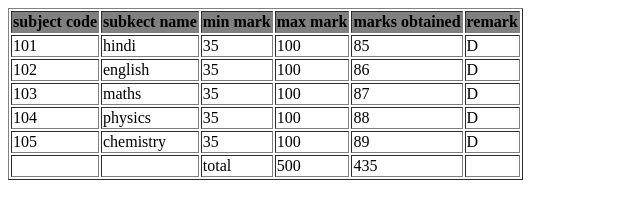
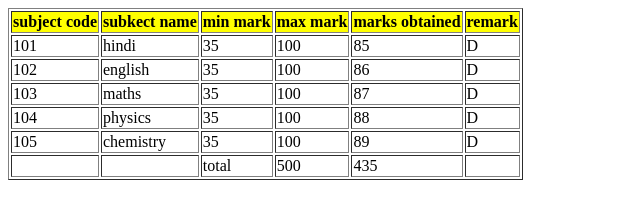
Before and after one commit to avnish-prajapati/HTML, a plain HTML site: page HTML Basic/Table.html in a window 1280 px wide. Shown: the whole page, without its empty margins (0-640 px from the left). Drawn offline with Linux system fonts and the light colour scheme.

Commit message:
Update Table.html

```diff
--- a/HTML Basic/Table.html
+++ b/HTML Basic/Table.html
@@ -9,7 +9,7 @@
 
 <body>
     <table border="1" >
-        <thead bgcolor="grey">
+        <thead bgcolor="yellow">
             <tr>
                 <th>subject code</th>
                 <th>subkect name</th>
```
